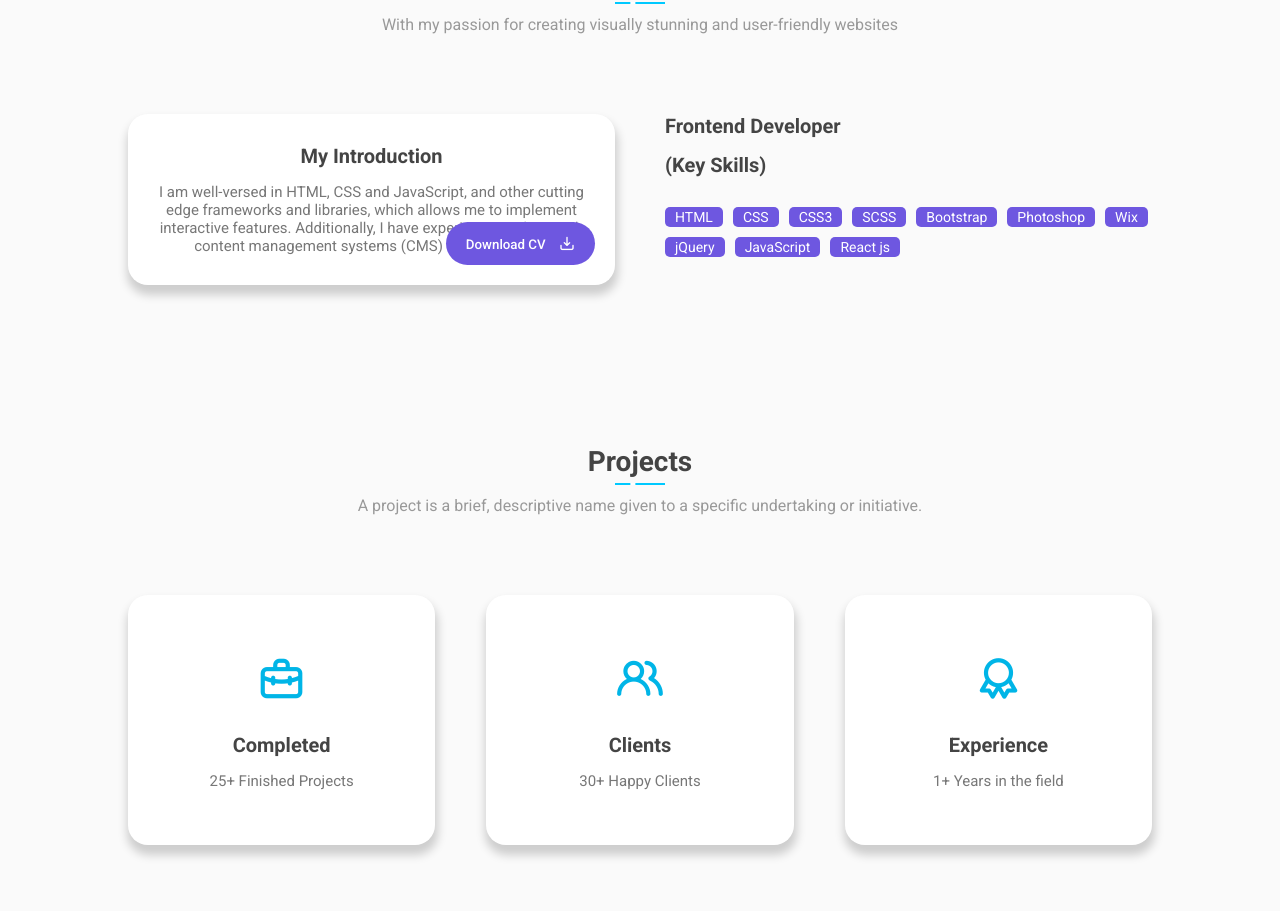
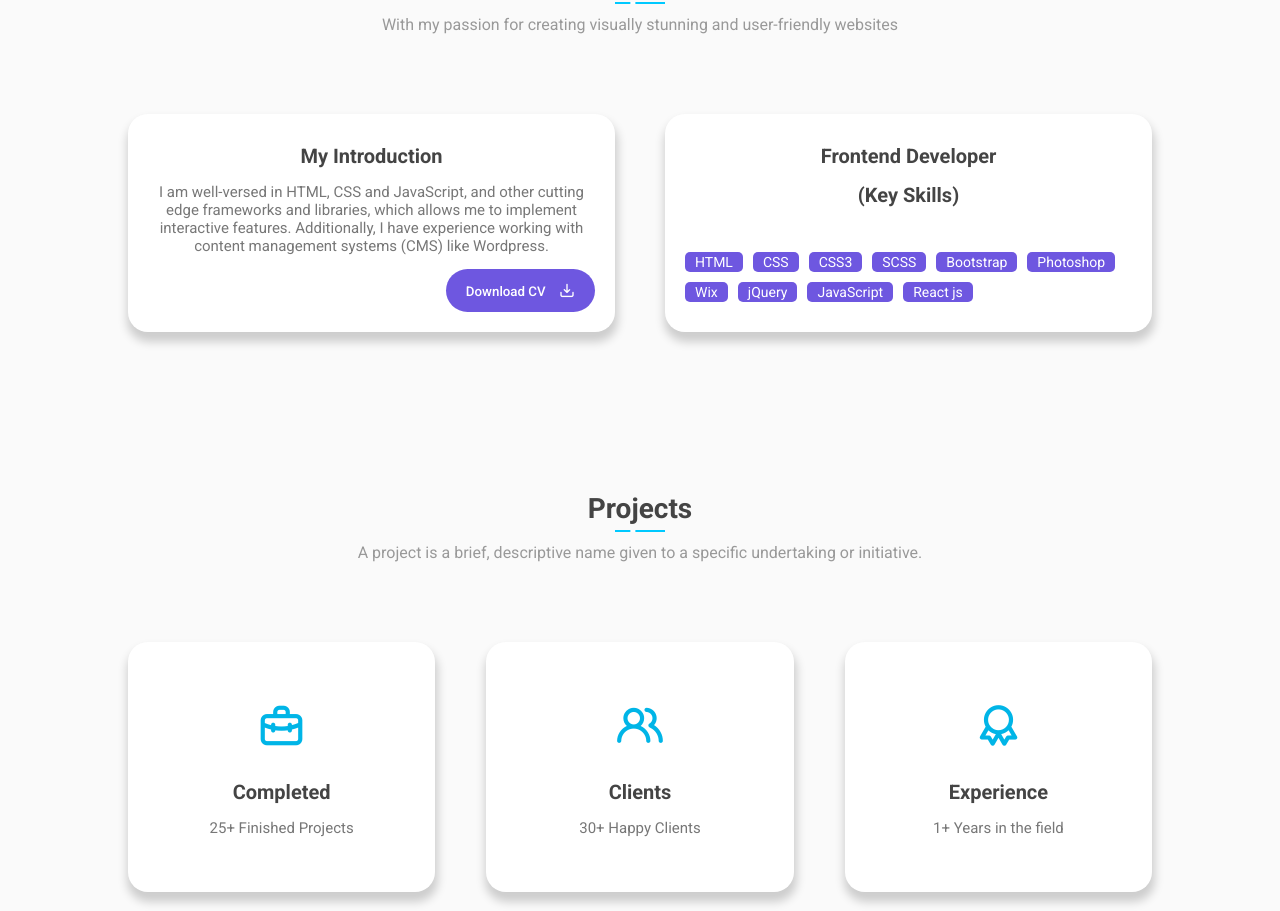
Before and after one commit to Sarvesh0703/myportfolio, a plain HTML site: page index.html in a window 1280 px wide. Shown: the part 916-1827 px from the top of the page. Drawn offline with nearby package versions, Linux system fonts and the light colour scheme; a script that the page names is missing.

Commit message:
uploaded

```diff
--- a/css/style.css
+++ b/css/style.css
@@ -548,7 +548,7 @@ h3 {
     font-weight: 600;
 }
 
-.about-info {
+.about-info, .skills-box {
     position: relative;
     display: flex;
     align-items: center;
```
